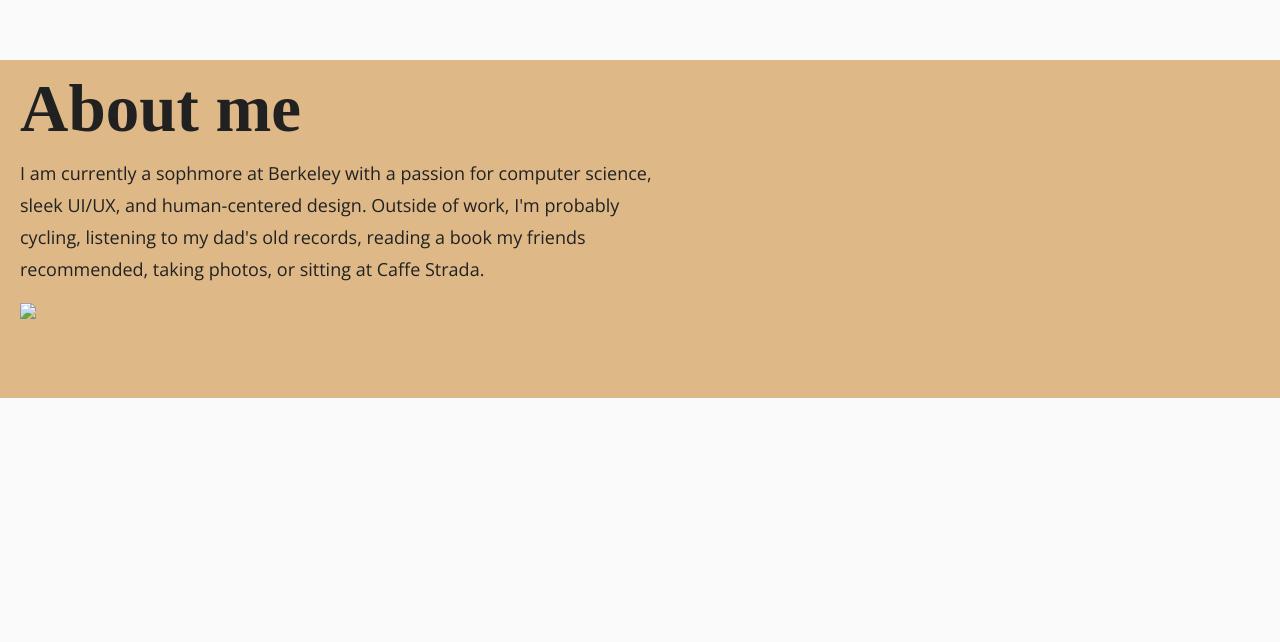
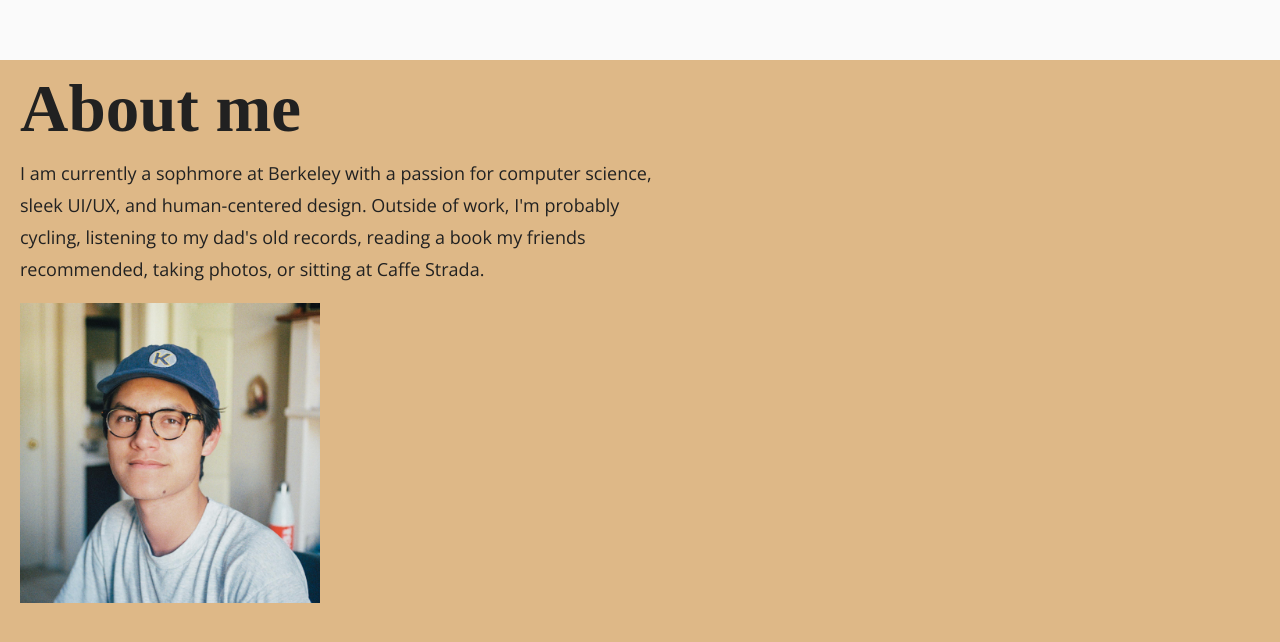
Before and after one commit to grant-kalasky/grant-kalasky.github.io, a plain HTML site: page index.html in a window 1280 px wide. Shown: the part 652-1294 px from the top of the page. Before the commit the page ends 1050 px from the top, so only its background shows below. Drawn offline with nearby package versions, Linux system fonts and the light colour scheme; a web font is replaced by a local one.

Commit message:
trying again

```diff
--- a/css/main.css
+++ b/css/main.css
@@ -162,4 +162,5 @@ section#about {
 	width: 300px;
 	height: 300px;
 	text-align: right;
+	display: inline;
 }
--- a/index.html
+++ b/index.html
@@ -45,7 +45,7 @@
 	<section id="about" class="anchor-tag">
 		<h1 id="about-header" class="section-header">About me</h1>
 		<p id="about-bio">I am currently a sophmore at Berkeley with a passion for computer science, sleek UI/UX, and human-centered design. Outside of work, I'm probably cycling, listening to my dad's old records, reading a book my friends recommended, taking photos, or sitting at Caffe Strada.</p>
-		<img src="images/profile.png">
+		<img src="images/profile.jpg" alt="Grant Kalasky" id="about-image" class="media-object"/>
 	</section>
 
   </body>
```
